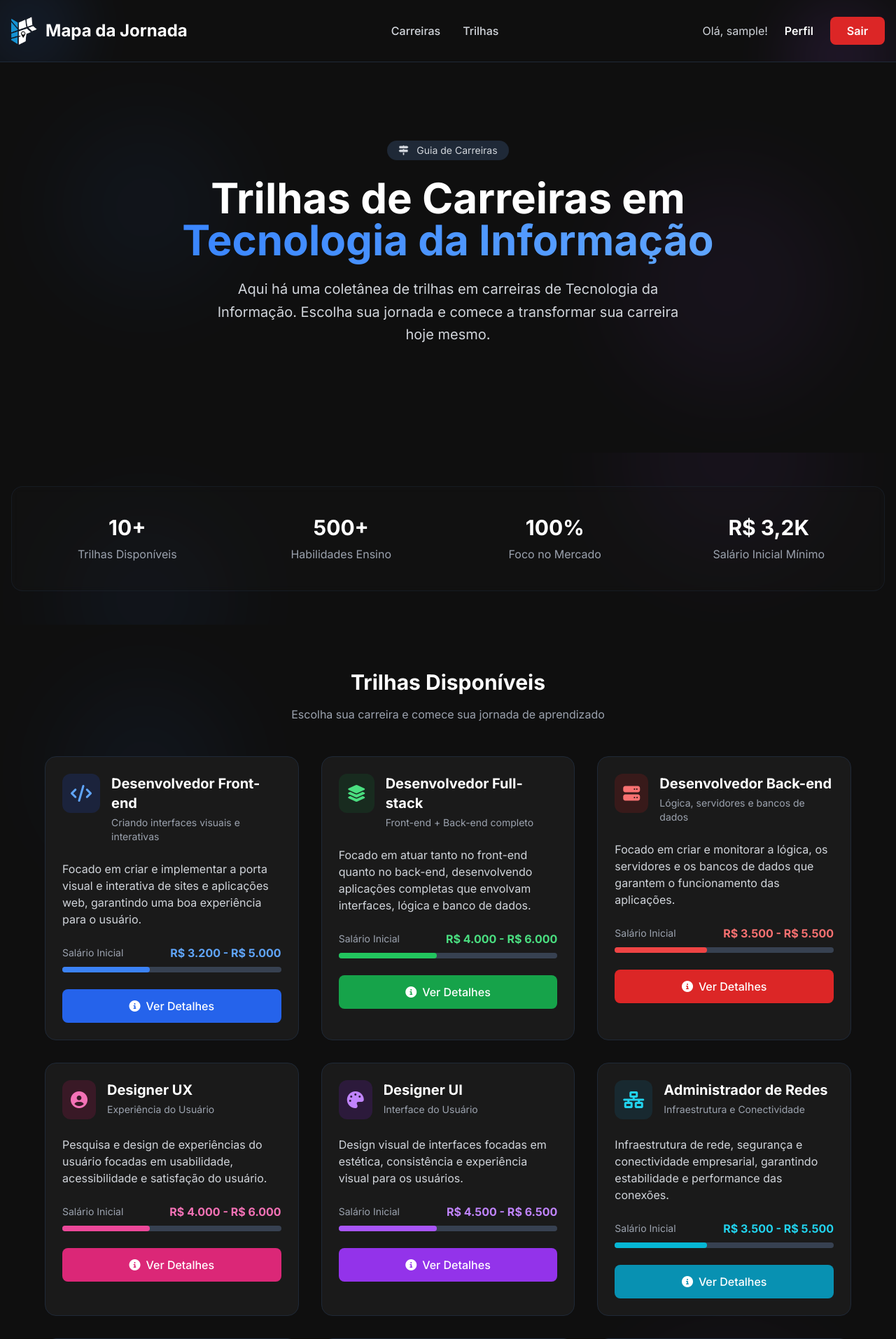
After one commit to jeanlucqs/mapadajornada, a Django app: page /trilhas/ in a window 1280 px wide. The commit adds this page. Shown: the top 1914 px of the page at 70% size. Run offline with Django 5.2, Linux system fonts and the light colour scheme; the visitor is signed in with stand-in values (Sample User, id 1); some libraries are stand-ins or nearby versions.

Commit message:
pagina de trilhas add

```diff
--- a/mapa/urls.py
+++ b/mapa/urls.py
@@ -9,6 +9,7 @@ urlpatterns = [
     path('login/', views.pagina_login, name='login'),
     path('logout/', LogoutView.as_view(next_page='index'), name='logout'),
     path('', views.index, name='index'),
+     path('trilhas/', views.trilhas, name='trilhas'),
     path('front/', views.pagina_front, name='pagina_front'),
     path('back/', views.pagina_back, name='pagina_back'),
     path('mobile/', views.pagina_mobile, name='pagina_mobile'),
--- a/mapa/views.py
+++ b/mapa/views.py
@@ -43,8 +43,9 @@ def pagina_login(request):
         form = CustomAuthenticationForm()
     return render(request, 'login.html', {'form': form})
 
-
-
+@login_required
+def trilhas(request):
+    return render(request, 'trilhas.html')
 
 @login_required
 def pagina_front(request):
--- a/templates/base.html
+++ b/templates/base.html
@@ -93,14 +93,14 @@
                 <nav class="hidden lg:block">
                     <ul class="flex space-x-8">
                         <li><a href="{% url 'index' %}" class="text-gray-300 hover:text-white transition-colors font-medium">Carreiras</a></li>
-                        <li><a href="#carreiras" class="text-gray-300 hover:text-white transition-colors font-medium">Trilhas</a></li>
+                        <li><a href="{% url 'trilhas' %}" class="text-gray-300 hover:text-white transition-colors font-medium">Trilhas</a></li>
                         </ul>
                 </nav>
 
                 <nav class="hidden md:block lg:hidden">
                     <ul class="flex space-x-6">
                         <li><a href="{% url 'index' %}" class="text-gray-300 hover:text-white transition-colors font-medium text-sm">Carreiras</a></li>
-                        <li><a href="#carreiras" class="text-gray-300 hover:text-white transition-colors font-medium text-sm">Trilhas</a></li>
+                        <li><a href="{% url 'trilhas' %}" class="text-gray-300 hover:text-white transition-colors font-medium text-sm">Trilhas</a></li>
                     </ul>
                 </nav>
 
@@ -167,7 +167,7 @@
                     <i class="fas fa-briefcase w-5 mr-3"></i>
                     Carreiras
                 </a>
-                <a href="#carreiras" class="block text-gray-300 hover:text-white hover:bg-gray-800 py-2 px-3 rounded-lg transition-all duration-200 text-sm font-medium">
+                <a href="{% url 'trilhas' %}" class="block text-gray-300 hover:text-white hover:bg-gray-800 py-2 px-3 rounded-lg transition-all duration-200 text-sm font-medium">
                     <i class="fas fa-road w-5 mr-3"></i>
                     Trilhas
                 </a>
--- /dev/null
+++ b/templates/trilhas.html
@@ -0,0 +1,418 @@
+{% extends 'base.html' %}
+{% load static %}
+
+{% block title %}Trilhas de Carreira - Mapa da Jornada{% endblock %}
+
+{% block content %}
+
+<!-- Hero Section -->
+<section class="bg-primary relative overflow-hidden py-20 md:py-28">
+    <div class="absolute inset-0 opacity-5 pointer-events-none">
+        <div class="absolute top-20 left-20 w-64 h-64 bg-accent rounded-full blur-3xl"></div>
+        <div class="absolute bottom-20 right-20 w-80 h-80 bg-purple-500 rounded-full blur-3xl"></div>
+    </div>
+
+    <div class="container mx-auto px-4 relative z-10">
+        <div class="max-w-4xl mx-auto text-center">
+            <div class="inline-block px-4 py-1 rounded-full bg-gray-800 text-gray-300 text-sm mb-6">
+                <i class="fas fa-map-signs mr-2"></i> Guia de Carreiras
+            </div>
+            <h1 class="text-4xl md:text-6xl font-bold mb-6 leading-tight">
+                Trilhas de Carreiras em
+                <span class="text-gradient">Tecnologia da Informação</span>
+            </h1>
+            <p class="text-xl text-gray-300 mb-10 max-w-2xl mx-auto leading-relaxed">
+                Aqui há uma coletânea de trilhas em carreiras de Tecnologia da Informação.
+                Escolha sua jornada e comece a transformar sua carreira hoje mesmo.
+            </p>
+        </div>
+    </div>
+</section>
+
+<!-- Stats Section -->
+<section class="py-12 bg-primary relative overflow-hidden">
+    <div class="absolute inset-0 opacity-5 pointer-events-none">
+        <div class="absolute top-20 left-20 w-64 h-64 bg-accent rounded-full blur-3xl"></div>
+        <div class="absolute bottom-20 right-20 w-80 h-80 bg-purple-500 rounded-full blur-3xl"></div>
+    </div>
+
+    <div class="container mx-auto px-4 relative z-10">
+        <div class="grid grid-cols-2 md:grid-cols-4 gap-6 text-center bg-secondary/30 rounded-2xl p-6 backdrop-blur-sm border border-gray-800/50">
+            <div class="p-4">
+                <div class="text-3xl font-bold text-white mb-2">10+</div>
+                <div class="text-gray-400">Trilhas Disponíveis</div>
+            </div>
+            <div class="p-4">
+                <div class="text-3xl font-bold text-white mb-2">500+</div>
+                <div class="text-gray-400">Habilidades Ensino</div>
+            </div>
+            <div class="p-4">
+                <div class="text-3xl font-bold text-white mb-2">100%</div>
+                <div class="text-gray-400">Foco no Mercado</div>
+            </div>
+            <div class="p-4">
+                <div class="text-3xl font-bold text-white mb-2">R$ 3,2K</div>
+                <div class="text-gray-400">Salário Inicial Mínimo</div>
+            </div>
+        </div>
+    </div>
+</section>
+
+<!-- Trilhas Section -->
+<section id="trilhas" class="py-16 bg-primary relative overflow-hidden">
+    <div class="absolute inset-0 opacity-5 pointer-events-none">
+        <div class="absolute top-20 left-20 w-64 h-64 bg-accent rounded-full blur-3xl"></div>
+        <div class="absolute bottom-20 right-20 w-80 h-80 bg-purple-500 rounded-full blur-3xl"></div>
+    </div>
+
+    <div class="container mx-auto px-4 relative z-10">
+        <h2 class="text-3xl font-bold mb-4 text-center text-white">Trilhas Disponíveis</h2>
+        <p class="text-gray-400 text-center max-w-2xl mx-auto mb-12">
+            Escolha sua carreira e comece sua jornada de aprendizado
+        </p>
+
+        <div class="max-w-6xl mx-auto">
+            <!-- Grid de Cards -->
+            <div class="grid grid-cols-1 md:grid-cols-2 lg:grid-cols-3 gap-8">
+
+                <!-- Card 1: Desenvolvedor Front-end -->
+                <div class="bg-secondary rounded-2xl p-6 border border-gray-800 card-hover">
+                    <div class="flex items-start mb-6">
+                        <div class="bg-blue-900/30 p-3 rounded-xl mr-4">
+                            <i class="fas fa-code text-blue-400 text-2xl"></i>
+                        </div>
+                        <div>
+                            <h3 class="text-xl font-bold text-white">Desenvolvedor Front-end</h3>
+                            <p class="text-gray-400 text-sm mt-1">Criando interfaces visuais e interativas</p>
+                        </div>
+                    </div>
+
+                    <p class="text-gray-300 mb-6">
+                        Focado em criar e implementar a porta visual e interativa de sites e aplicações web,
+                        garantindo uma boa experiência para o usuário.
+                    </p>
+
+                    <div class="mb-6">
+                        <div class="flex justify-between items-center mb-2">
+                            <span class="text-gray-400 text-sm">Salário Inicial</span>
+                            <span class="text-blue-400 font-bold">R$ 3.200 - R$ 5.000</span>
+                        </div>
+                        <div class="w-full bg-gray-700 rounded-full h-2">
+                            <div class="bg-blue-500 h-2 rounded-full" style="width: 40%"></div>
+                        </div>
+                    </div>
+
+                    <a href="#" class="w-full bg-blue-600 hover:bg-blue-700 text-white px-4 py-3 rounded-lg font-medium text-center transition-colors flex items-center justify-center">
+                        <i class="fas fa-info-circle mr-2"></i> Ver Detalhes
+                    </a>
+                </div>
+
+                <!-- Card 2: Desenvolvedor Full-stack -->
+                <div class="bg-secondary rounded-2xl p-6 border border-gray-800 card-hover">
+                    <div class="flex items-start mb-6">
+                        <div class="bg-green-900/30 p-3 rounded-xl mr-4">
+                            <i class="fas fa-layer-group text-green-400 text-2xl"></i>
+                        </div>
+                        <div>
+                            <h3 class="text-xl font-bold text-white">Desenvolvedor Full-stack</h3>
+                            <p class="text-gray-400 text-sm mt-1">Front-end + Back-end completo</p>
+                        </div>
+                    </div>
+
+                    <p class="text-gray-300 mb-6">
+                        Focado em atuar tanto no front-end quanto no back-end, desenvolvendo aplicações
+                        completas que envolvam interfaces, lógica e banco de dados.
+                    </p>
+
+                    <div class="mb-6">
+                        <div class="flex justify-between items-center mb-2">
+                            <span class="text-gray-400 text-sm">Salário Inicial</span>
+                            <span class="text-green-400 font-bold">R$ 4.000 - R$ 6.000</span>
+                        </div>
+                        <div class="w-full bg-gray-700 rounded-full h-2">
+                            <div class="bg-green-500 h-2 rounded-full" style="width: 45%"></div>
+                        </div>
+                    </div>
+
+                    <a href="#" class="w-full bg-green-600 hover:bg-green-700 text-white px-4 py-3 rounded-lg font-medium text-center transition-colors flex items-center justify-center">
+                        <i class="fas fa-info-circle mr-2"></i> Ver Detalhes
+                    </a>
+                </div>
+
+                <!-- Card 3: Desenvolvedor Back-end -->
+                <div class="bg-secondary rounded-2xl p-6 border border-gray-800 card-hover">
+                    <div class="flex items-start mb-6">
+                        <div class="bg-red-900/30 p-3 rounded-xl mr-4">
+                            <i class="fas fa-server text-red-400 text-2xl"></i>
+                        </div>
+                        <div>
+                            <h3 class="text-xl font-bold text-white">Desenvolvedor Back-end</h3>
+                            <p class="text-gray-400 text-sm mt-1">Lógica, servidores e bancos de dados</p>
+                        </div>
+                    </div>
+
+                    <p class="text-gray-300 mb-6">
+                        Focado em criar e monitorar a lógica, os servidores e os bancos de dados
+                        que garantem o funcionamento das aplicações.
+                    </p>
+
+                    <div class="mb-6">
+                        <div class="flex justify-between items-center mb-2">
+                            <span class="text-gray-400 text-sm">Salário Inicial</span>
+                            <span class="text-red-400 font-bold">R$ 3.500 - R$ 5.500</span>
+                        </div>
+                        <div class="w-full bg-gray-700 rounded-full h-2">
+                            <div class="bg-red-500 h-2 rounded-full" style="width: 42%"></div>
+                        </div>
+                    </div>
+
+                    <a href="#" class="w-full bg-red-600 hover:bg-red-700 text-white px-4 py-3 rounded-lg font-medium text-center transition-colors flex items-center justify-center">
+                        <i class="fas fa-info-circle mr-2"></i> Ver Detalhes
+                    </a>
+                </div>
+
+                <!-- Card 4: Designer UX -->
+                <div class="bg-secondary rounded-2xl p-6 border border-gray-800 card-hover">
+                    <div class="flex items-start mb-6">
+                        <div class="bg-pink-900/30 p-3 rounded-xl mr-4">
+                            <i class="fas fa-user-circle text-pink-400 text-2xl"></i>
+                        </div>
+                        <div>
+                            <h3 class="text-xl font-bold text-white">Designer UX</h3>
+                            <p class="text-gray-400 text-sm mt-1">Experiência do Usuário</p>
+                        </div>
+                    </div>
+
+                    <p class="text-gray-300 mb-6">
+                        Pesquisa e design de experiências do usuário focadas em usabilidade,
+                        acessibilidade e satisfação do usuário.
+                    </p>
+
+                    <div class="mb-6">
+                        <div class="flex justify-between items-center mb-2">
+                            <span class="text-gray-400 text-sm">Salário Inicial</span>
+                            <span class="text-pink-400 font-bold">R$ 4.000 - R$ 6.000</span>
+                        </div>
+                        <div class="w-full bg-gray-700 rounded-full h-2">
+                            <div class="bg-pink-500 h-2 rounded-full" style="width: 40%"></div>
+                        </div>
+                    </div>
+
+                    <a href="#" class="w-full bg-pink-600 hover:bg-pink-700 text-white px-4 py-3 rounded-lg font-medium text-center transition-colors flex items-center justify-center">
+                        <i class="fas fa-info-circle mr-2"></i> Ver Detalhes
+                    </a>
+                </div>
+
+                <!-- Card 5: Designer UI -->
+                <div class="bg-secondary rounded-2xl p-6 border border-gray-800 card-hover">
+                    <div class="flex items-start mb-6">
+                        <div class="bg-purple-900/30 p-3 rounded-xl mr-4">
+                            <i class="fas fa-palette text-purple-400 text-2xl"></i>
+                        </div>
+                        <div>
+                            <h3 class="text-xl font-bold text-white">Designer UI</h3>
+                            <p class="text-gray-400 text-sm mt-1">Interface do Usuário</p>
+                        </div>
+                    </div>
+
+                    <p class="text-gray-300 mb-6">
+                        Design visual de interfaces focadas em estética, consistência e
+                        experiência visual para os usuários.
+                    </p>
+
+                    <div class="mb-6">
+                        <div class="flex justify-between items-center mb-2">
+                            <span class="text-gray-400 text-sm">Salário Inicial</span>
+                            <span class="text-purple-400 font-bold">R$ 4.500 - R$ 6.500</span>
+                        </div>
+                        <div class="w-full bg-gray-700 rounded-full h-2">
+                            <div class="bg-purple-500 h-2 rounded-full" style="width: 45%"></div>
+                        </div>
+                    </div>
+
+                    <a href="#" class="w-full bg-purple-600 hover:bg-purple-700 text-white px-4 py-3 rounded-lg font-medium text-center transition-colors flex items-center justify-center">
+                        <i class="fas fa-info-circle mr-2"></i> Ver Detalhes
+                    </a>
+                </div>
+
+                <!-- Card 6: Administrador de Redes -->
+                <div class="bg-secondary rounded-2xl p-6 border border-gray-800 card-hover">
+                    <div class="flex items-start mb-6">
+                        <div class="bg-cyan-900/30 p-3 rounded-xl mr-4">
+                            <i class="fas fa-network-wired text-cyan-400 text-2xl"></i>
+                        </div>
+                        <div>
+                            <h3 class="text-xl font-bold text-white">Administrador de Redes</h3>
+                            <p class="text-gray-400 text-sm mt-1">Infraestrutura e Conectividade</p>
+                        </div>
+                    </div>
+
+                    <p class="text-gray-300 mb-6">
+                        Infraestrutura de rede, segurança e conectividade empresarial,
+                        garantindo estabilidade e performance das conexões.
+                    </p>
+
+                    <div class="mb-6">
+                        <div class="flex justify-between items-center mb-2">
+                            <span class="text-gray-400 text-sm">Salário Inicial</span>
+                            <span class="text-cyan-400 font-bold">R$ 3.500 - R$ 5.500</span>
+                        </div>
+                        <div class="w-full bg-gray-700 rounded-full h-2">
+                            <div class="bg-cyan-500 h-2 rounded-full" style="width: 42%"></div>
+                        </div>
+                    </div>
+
+                    <a href="#" class="w-full bg-cyan-600 hover:bg-cyan-700 text-white px-4 py-3 rounded-lg font-medium text-center transition-colors flex items-center justify-center">
+                        <i class="fas fa-info-circle mr-2"></i> Ver Detalhes
+                    </a>
+                </div>
+
+                <!-- Card 7: Arquiteto em Nuvem -->
+                <div class="bg-secondary rounded-2xl p-6 border border-gray-800 card-hover">
+                    <div class="flex items-start mb-6">
+                        <div class="bg-green-900/30 p-3 rounded-xl mr-4">
+                            <i class="fas fa-cloud text-green-400 text-2xl"></i>
+                        </div>
+                        <div>
+                            <h3 class="text-xl font-bold text-white">Arquiteto em Nuvem</h3>
+                            <p class="text-gray-400 text-sm mt-1">Cloud Computing</p>
+                        </div>
+                    </div>
+
+                    <p class="text-gray-300 mb-6">
+                        Projeta e implementa soluções escaláveis em nuvem (AWS, Azure, GCP)
+                        com foco em segurança e performance.
+                    </p>
+
+                    <div class="mb-6">
+                        <div class="flex justify-between items-center mb-2">
+                            <span class="text-gray-400 text-sm">Salário Inicial</span>
+                            <span class="text-green-400 font-bold">R$ 6.000 - R$ 8.000</span>
+                        </div>
+                        <div class="w-full bg-gray-700 rounded-full h-2">
+                            <div class="bg-green-500 h-2 rounded-full" style="width: 50%"></div>
+                        </div>
+                    </div>
+
+                    <a href="#" class="w-full bg-green-600 hover:bg-green-700 text-white px-4 py-3 rounded-lg font-medium text-center transition-colors flex items-center justify-center">
+                        <i class="fas fa-info-circle mr-2"></i> Ver Detalhes
+                    </a>
+                </div>
+
+                <!-- Card 8: Engenheiro DevOps -->
+                <div class="bg-secondary rounded-2xl p-6 border border-gray-800 card-hover">
+                    <div class="flex items-start mb-6">
+                        <div class="bg-orange-900/30 p-3 rounded-xl mr-4">
+                            <i class="fas fa-infinity text-orange-400 text-2xl"></i>
+                        </div>
+                        <div>
+                            <h3 class="text-xl font-bold text-white">Engenheiro DevOps</h3>
+                            <p class="text-gray-400 text-sm mt-1">Automação e CI/CD</p>
+                        </div>
+                    </div>
+
+                    <p class="text-gray-300 mb-6">
+                        Automação, CI/CD e infraestrutura como código para entrega contínua
+                        e operações eficientes.
+                    </p>
+
+                    <div class="mb-6">
+                        <div class="flex justify-between items-center mb-2">
+                            <span class="text-gray-400 text-sm">Salário Inicial</span>
+                            <span class="text-orange-400 font-bold">R$ 5.500 - R$ 7.500</span>
+                        </div>
+                        <div class="w-full bg-gray-700 rounded-full h-2">
+                            <div class="bg-orange-500 h-2 rounded-full" style="width: 48%"></div>
+                        </div>
+                    </div>
+
+                    <a href="#" class="w-full bg-orange-600 hover:bg-orange-700 text-white px-4 py-3 rounded-lg font-medium text-center transition-colors flex items-center justify-center">
+                        <i class="fas fa-info-circle mr-2"></i> Ver Detalhes
+                    </a>
+                </div>
+
+                <!-- Card 9: Pesquisador UX -->
+                <div class="bg-secondary rounded-2xl p-6 border border-gray-800 card-hover">
+                    <div class="flex items-start mb-6">
+                        <div class="bg-amber-900/30 p-3 rounded-xl mr-4">
+                            <i class="fas fa-search text-amber-400 text-2xl"></i>
+                        </div>
+                        <div>
+                            <h3 class="text-xl font-bold text-white">Pesquisador UX</h3>
+                            <p class="text-gray-400 text-sm mt-1">Pesquisa com Usuários</p>
+                        </div>
+                    </div>
+
+                    <p class="text-gray-300 mb-6">
+                        Pesquisa qualitativa e quantitativa sobre comportamento de usuários
+                        para insights que guiam o design de produtos.
+                    </p>
+
+                    <div class="mb-6">
+                        <div class="flex justify-between items-center mb-2">
+                            <span class="text-gray-400 text-sm">Salário Inicial</span>
+                            <span class="text-amber-400 font-bold">R$ 4.000 - R$ 6.000</span>
+                        </div>
+                        <div class="w-full bg-gray-700 rounded-full h-2">
+                            <div class="bg-amber-500 h-2 rounded-full" style="width: 40%"></div>
+                        </div>
+                    </div>
+
+                    <a href="#" class="w-full bg-amber-600 hover:bg-amber-700 text-white px-4 py-3 rounded-lg font-medium text-center transition-colors flex items-center justify-center">
+                        <i class="fas fa-info-circle mr-2"></i> Ver Detalhes
+                    </a>
+                </div>
+
+            </div>
+        </div>
+    </div>
+</section>
+
+<!-- CTA Section -->
+<section class="py-16 bg-primary relative overflow-hidden">
+    <div class="absolute inset-0 opacity-5 pointer-events-none">
+        <div class="absolute top-20 left-20 w-64 h-64 bg-accent rounded-full blur-3xl"></div>
+        <div class="absolute bottom-20 right-20 w-80 h-80 bg-purple-500 rounded-full blur-3xl"></div>
+    </div>
+
+    <div class="container mx-auto px-4 relative z-10">
+        <div class="max-w-4xl mx-auto text-center bg-secondary rounded-2xl p-10 border border-gray-800">
+            <h2 class="text-3xl font-bold mb-6 text-white">Encontrou sua trilha ideal?</h2>
+            <p class="text-xl text-gray-300 mb-8 max-w-2xl mx-auto">
+                Comece sua jornada hoje mesmo e transforme sua carreira na tecnologia!
+            </p>
+
+            <div class="flex flex-col sm:flex-row justify-center gap-4">
+                {% if not user.is_authenticated %}
+                <a href="{% url 'login' %}" class="accent-gradient text-white px-8 py-3 rounded-lg font-medium hover:opacity-90 transition-opacity flex items-center justify-center">
+                    <i class="fas fa-user-plus mr-2"></i> Criar Conta para Começar
+                </a>
+                {% endif %}
+                <a href="{% url 'index' %}" class="border border-gray-600 text-gray-300 hover:bg-gray-700 hover:text-white px-8 py-3 rounded-lg font-medium transition-colors flex items-center justify-center">
+                    <i class="fas fa-home mr-2"></i> Voltar para Home
+                </a>
+            </div>
+        </div>
+    </div>
+</section>
+
+<style>
+    .card-hover {
+        transition: all 0.3s ease;
+    }
+    .card-hover:hover {
+        transform: translateY(-5px);
+        box-shadow: 0 10px 25px rgba(0, 0, 0, 0.2);
+    }
+    .text-gradient {
+        background: linear-gradient(90deg, #3a86ff 0%, #5fa5ff 100%);
+        -webkit-background-clip: text;
+        -webkit-text-fill-color: transparent;
+        background-clip: text;
+    }
+    .accent-gradient {
+        background: linear-gradient(90deg, #3a86ff 0%, #5fa5ff 100%);
+    }
+</style>
+
+{% endblock %}
```
